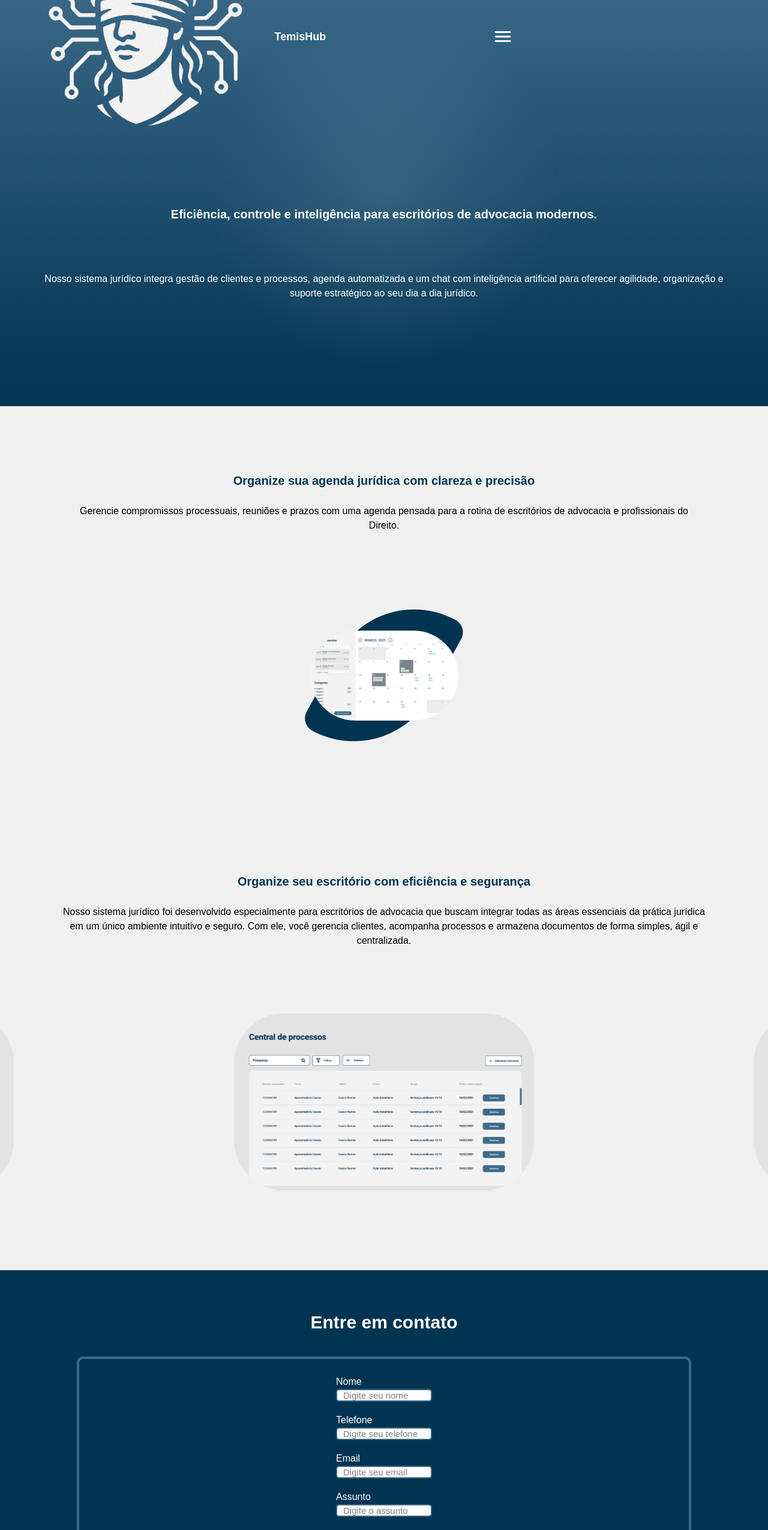
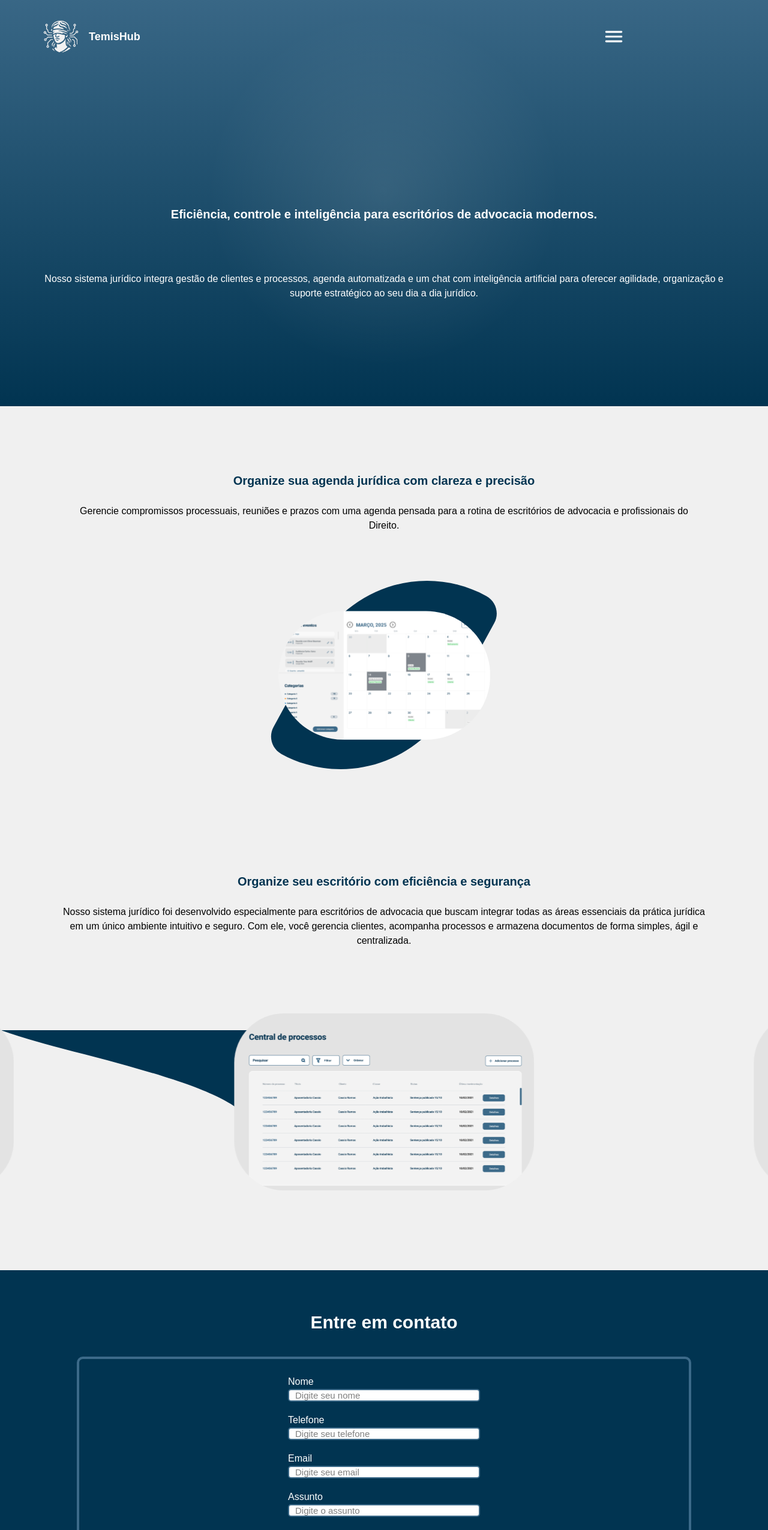
Before and after one commit to LYNX-Grupo-9/Sistema, a React (Vite) app: page /institucional in a window 1280 px wide. Shown: the part 43-2593 px from the top of the page at 60% size. Built offline with nearby package versions, Linux system fonts and the light colour scheme; no server answers.

Commit message:
breakpoint-640px

```diff
--- a/src/index.css
+++ b/src/index.css
@@ -9,7 +9,7 @@ body {
   font-family: 'Poppins', sans-serif;
 }
 
-@theme {
+:root {
   --breakpoint-xs: 360px;
   --breakpoint-sm: 640px;
   --breakpoint-md: 768px;
@@ -54,6 +54,12 @@ body {
         color: #FFF;
         font-size: 18px;
         font-weight: 700;
+
+        img {
+          width: 60%;
+          height: 85%;
+        }
+
       }
 
       .containerMenu {
@@ -178,7 +184,9 @@ body {
       align-items: center;
     }
   }
+
 }
+
 .containerContato {
   width: 100%;
   height: 100vh;
@@ -359,3 +367,165 @@ body {
   color: #FFF;
   font-size: 13px;
 }
+
+@media (min-width: 640px) {
+  .sobre .header {
+    padding: 0 2rem;
+    justify-content: space-between;
+  }
+
+  .sobre .header .containerLogo {
+    width: auto;
+    display: flex;
+    align-items: center;
+    gap: .5rem;
+  }
+
+  .sobre .header .containerLogo img {
+    width: 70%;
+    height: 95%;
+    object-fit: contain;
+  }
+
+  .sobre .header .containerMenu img {
+    width: 100%;
+    height: 95%;
+    object-fit: contain;
+  }
+
+  .containerImgAgenda {
+    width: 100%;
+    height: 40%;
+    display: flex;
+    justify-content: center;
+    align-items: center;
+
+    img {
+      width: 50vh;
+      height: 60vh;
+    }
+
+  }
+
+  .containerImgSeguranca {
+    width: 100%;
+    height: 30%;
+    display: flex;
+    justify-content: center;
+    align-items: center;
+    background-image: url('/src/assets/faixa.svg');
+    background-repeat: no-repeat;
+    background-position: center;
+    background-size: cover;
+
+    .carrossel {
+      width: 100%;
+      height: 55%;
+      display: flex;
+      justify-content: center;
+      align-items: center;
+    }
+  }
+
+  .containerContato {
+  width: 100%;
+  height: 100vh;
+  background-color: #013451;
+  display: flex;
+  flex-direction: column;
+  align-items: center;
+  gap: 5vh;
+
+  .containerTextContato {
+    margin-top: 8vh;
+    width: 80%;
+    height: 5%;
+
+    h1 {
+      font-size: 30px;
+      color: #FFF;
+      text-align: center;
+      font-weight: 700;
+    }
+
+  }
+
+  .containerForm {
+    width: 80%;
+    height: 65%;
+    border: solid 4px #3C6A89;
+    border-radius: 10px;
+    display: flex;
+    align-items: center;
+    justify-content: center;
+
+  .containerInput {
+      width: 40vh;
+      height: 90%;
+      gap: 5vh;
+      display: flex;
+      flex-direction: column;
+
+    .input {
+      width: 100%;
+      height: 3vh;
+      display: flex;
+      flex-direction: column;
+
+        p {
+        font-size: 16px;
+        color: #FFF;
+      }
+
+      input {
+        width: 100%;
+        height: 3vh;
+        background-color: #FFF;
+        border-radius: 5px;
+        border: solid 2px #3C6A89;
+        padding-left: 10px;
+        font-size: 15px;
+      }
+
+    }
+
+    .containerMensagem {
+
+      p {
+        font-size: 16px;
+        color: #FFF;
+      }
+
+      .inputMensagem {
+        width: 100%;
+        height: 10vh;
+        background-color: #FFF;
+        border-radius: 5px;
+        border: solid 2px #3C6A89;
+        padding-left: 10px;
+        font-size: 15px;
+      }
+
+    }
+  }
+
+  button {
+      width: 100%;
+      height: 5vh;
+      background-color: #FFF;
+      border-radius: 30px;
+      color: #013451;
+      transition: all 0.3s;
+    }
+
+  button:hover {
+    cursor: pointer;
+    background-color: #9c9c9c;
+    transition: all 0.3s;
+  }
+
+  }
+
+}
+
+}
--- a/src/pages/Institucional/index.jsx
+++ b/src/pages/Institucional/index.jsx
@@ -12,7 +12,7 @@ export function Institucional() {
             <div className="sobre">
                 <div className="header">
                     <div className='containerLogo'>
-                        <img src={logo} alt="Logo"  width="70%" height="70%" />
+                        <img src={logo} alt="Logo" />
                         <p>
                             TemisHub
                         </p>
```
